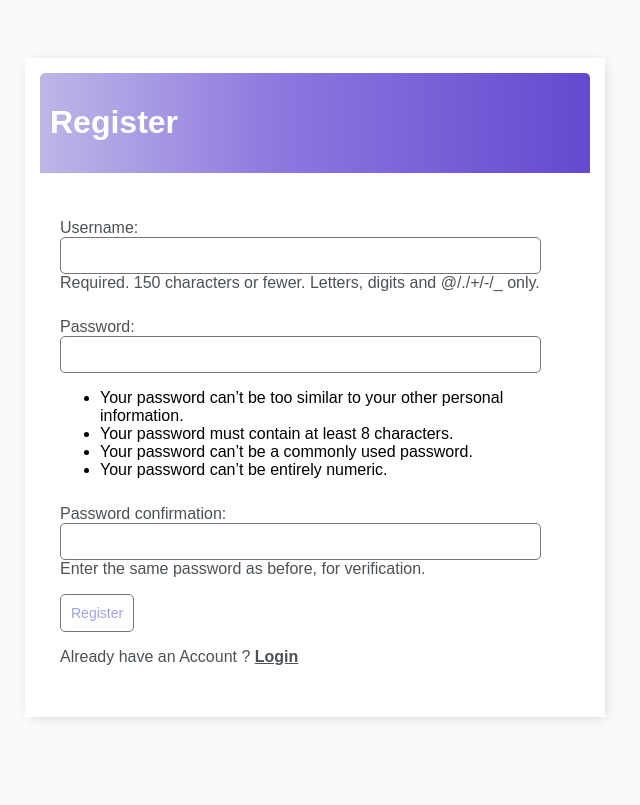
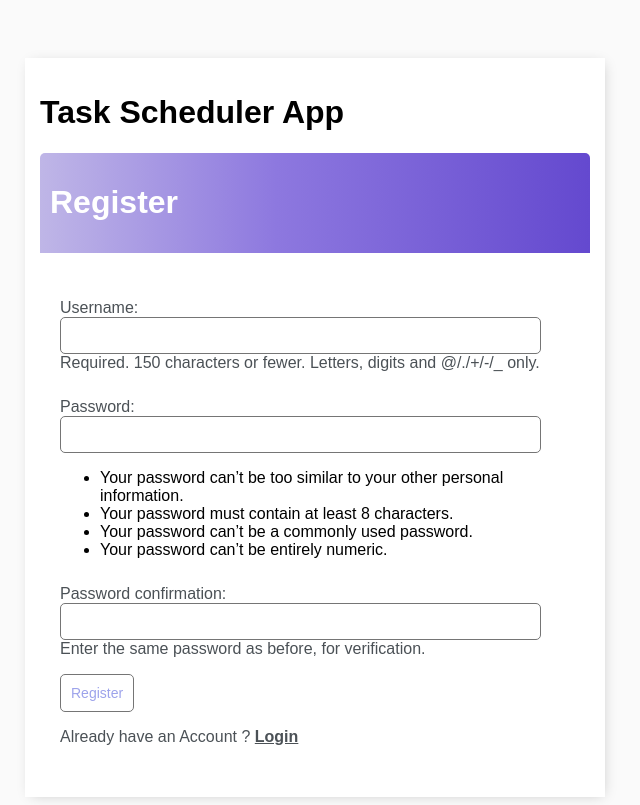
Before and after one commit to rsdey/Task-Scheduler-App, a Django app: page /register/ in a window 1280 px wide. Shown: the whole page, without its empty margins (325-965 px from the left). Before the commit the page ends 720 px from the top, so only its background shows below. Run offline with Django 3.2, Linux system fonts and the light colour scheme; some web fonts are replaced.

Commit message:
Update main.html

```diff
--- a/base/templates/base/main.html
+++ b/base/templates/base/main.html
@@ -192,6 +192,7 @@
 <body>
 
     <div class="container">
+        <h1> Task Scheduler App</h1>
         {% block content %}
 
         {% endblock content %}
```
